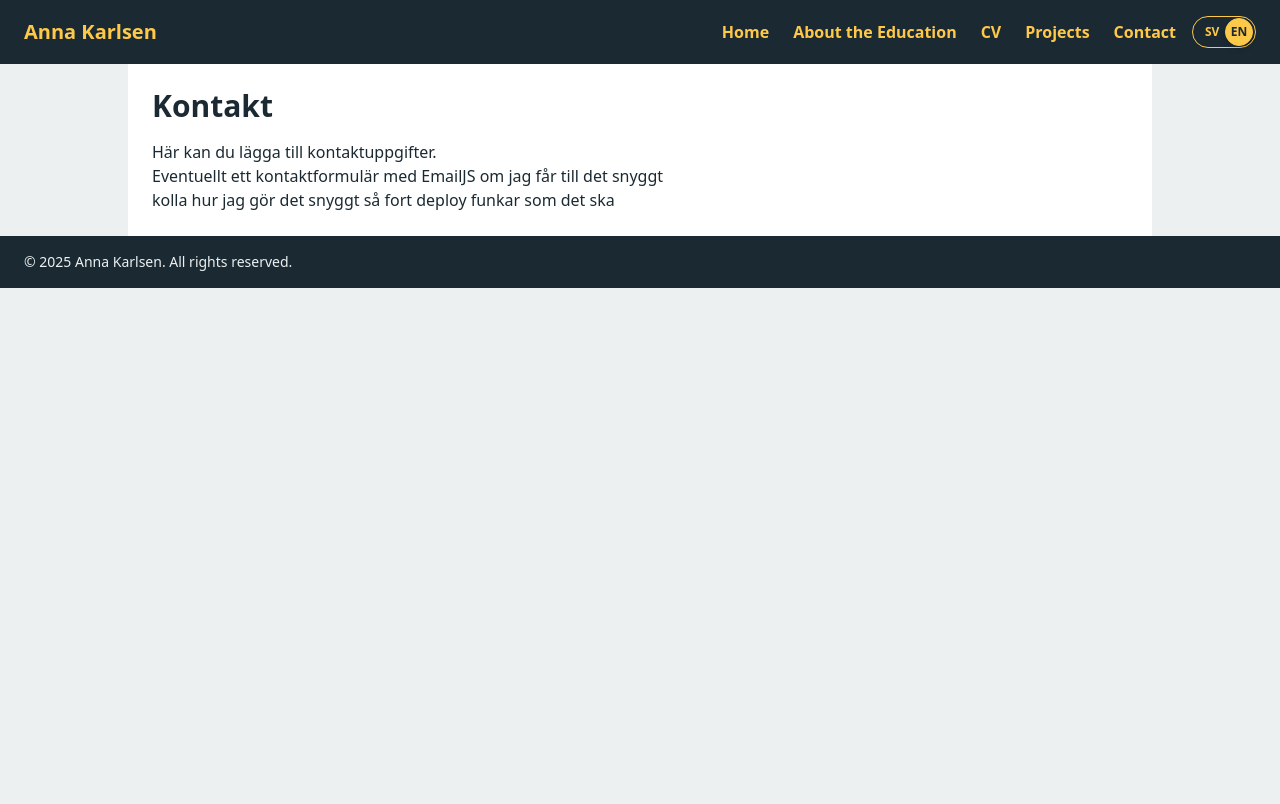
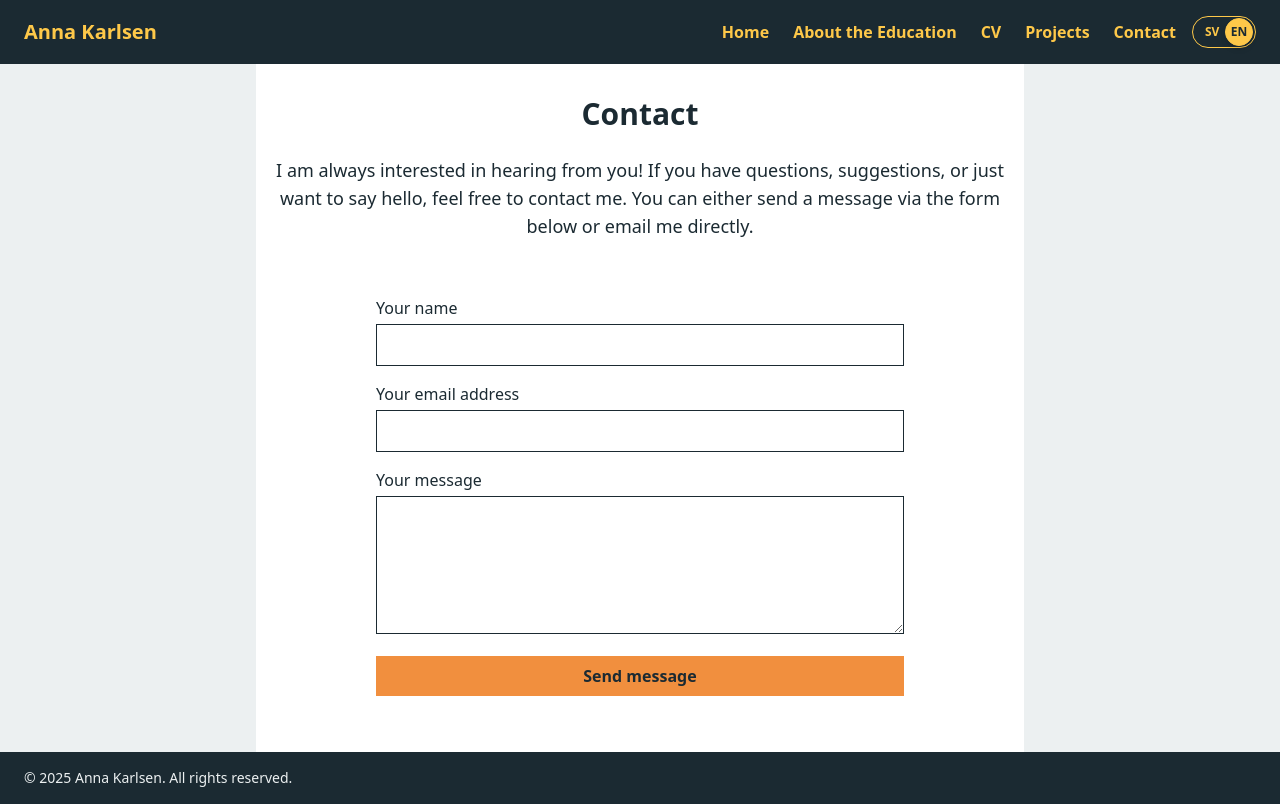
Before and after one commit to annkar73/portfolio-nextjs, a Next.js app: page /en/contact in a window 1280 px wide. Built offline with nearby package versions, Linux system fonts and the light colour scheme.

Commit message:
add contact form

```diff
--- a/package.json
+++ b/package.json
@@ -9,6 +9,7 @@
     "lint": "next lint"
   },
   "dependencies": {
+    "@emailjs/browser": "^4.4.1",
     "@formatjs/intl-localematcher": "^0.6.1",
     "@radix-ui/react-navigation-menu": "^1.2.13",
     "@radix-ui/react-slot": "^1.2.3",
@@ -22,6 +23,7 @@
     "next-intl": "^4.1.0",
     "react": "^19.0.0",
     "react-dom": "^19.0.0",
+    "react-toastify": "^11.0.5",
     "tailwind-merge": "^3.3.0"
   },
   "devDependencies": {
--- a/src/app/[locale]/contact/page.tsx
+++ b/src/app/[locale]/contact/page.tsx
@@ -1,11 +1,16 @@
-// app/contact/page.tsx
-export default function OmPage() {
+import ContactForm from "@/components/ContactForm";
+import { useTranslations } from "next-intl";
+
+export default function ContactPage() {
+  const t = useTranslations("contact");
+
   return (
-    <main className="max-w-5xl mx-auto p-6 bg-white text-[var(--color-foreground)]">
-      <h1 className="text-3xl font-bold mb-4">Kontakt</h1>
-      <p>Här kan du lägga till kontaktuppgifter.</p>
-      <p>Eventuellt ett kontaktformulär med EmailJS om jag får till det snyggt</p>
-      <p>kolla hur jag gör det snyggt så fort deploy funkar som det ska</p>
+    <>
+    <main className="max-w-3xl mx-auto px-4 py-8 bg-white">
+      <h1 className="text-3xl font-bold mb-6 text-center">{t("title")}</h1>
+      <p className="max-w-3xl text-lg mb-8 text-center">{t("intro")}</p>
+      <ContactForm />
     </main>
+    </>
   );
 }
--- a/src/app/[locale]/projects/page.tsx
+++ b/src/app/[locale]/projects/page.tsx
@@ -8,7 +8,7 @@ export default function ProjectsPage() {
 
   return (
     <main className="max-w-5xl mx-auto px-4 py-8 bg-white">
-      <h1 className="text-3xl font-bold mb-8 text-center">{t(`projects.title`)}</h1>
+      <h1 className="text-3xl font-bold mb-6 text-center">{t(`projects.title`)}</h1>
       <p className="text-lg mb-8 text-center">{t(`projects.intro`)}</p>
       {projects.map((project, index) => (
         <ProjectCard key={index} project={project} reverse={index % 2 === 1} />
--- /dev/null
+++ b/src/components/ContactForm.tsx
@@ -0,0 +1,111 @@
+"use client";
+
+import { useState, FormEvent, ChangeEvent } from "react";
+import { toast } from "react-toastify";
+import emailjs from "@emailjs/browser";
+import { useTranslations } from "next-intl";
+
+interface IUserInput {
+  name: string;
+  email: string;
+  message: string;
+}
+
+export default function ContactForm() {
+  const t = useTranslations("contact");
+
+  const [userInput, setUserInput] = useState<IUserInput>({
+    name: "",
+    email: "",
+    message: "",
+  });
+
+  const handleChange = (e: ChangeEvent<HTMLInputElement | HTMLTextAreaElement>) => {
+    const { name, value } = e.target;
+    setUserInput((prev) => ({
+      ...prev,
+      [name]: value,
+    }));
+  };
+
+  const handleSubmit = async (e: FormEvent) => {
+    e.preventDefault();
+
+    const serviceID = process.env.NEXT_PUBLIC_EMAILJS_SERVICE_ID!;
+    const templateID = process.env.NEXT_PUBLIC_EMAILJS_TEMPLATE_ID!;
+    const userID = process.env.NEXT_PUBLIC_EMAILJS_PUBLIC_KEY!;
+
+    try {
+      const emailParams = {
+        name: userInput.name,
+        email: userInput.email,
+        message: userInput.message,
+      };
+
+      const res = await emailjs.send(serviceID, templateID, emailParams, userID);
+
+      if (res.status === 200) {
+        toast.success(t("success"));
+        setUserInput({ name: "", email: "", message: "" });
+      }
+    } catch {
+      toast.error(t("error"));
+    }
+  };
+
+  return (
+    <form
+      onSubmit={handleSubmit}
+      className="w-full max-w-xl mx-auto p-6 bg-white rounded-none space-y-4"
+    >
+      <div>
+        <label className="block mb-1 font-medium">
+          {t("name")}
+        </label>
+        <input
+          type="text"
+          name="name"
+          value={userInput.name}
+          onChange={handleChange}
+          required
+          className="w-full px-4 py-2 rounded-none border border-[var(--color-foreground)] bg-white text-black focus:outline-none focus:ring-2 focus:ring-[var(--color-secondary-accent)]"
+        />
+      </div>
+
+      <div>
+        <label className="block mb-1 font-medium">
+          {t("email")}
+        </label>
+        <input
+          type="email"
+          name="email"
+          value={userInput.email}
+          onChange={handleChange}
+          required
+          className="w-full px-4 py-2 rounded-none border border-[var(--color-foreground)] bg-white text-black focus:outline-none focus:ring-2 focus:ring-[var(--color-secondary-accent)]"
+        />
+      </div>
+
+      <div>
+        <label className="block mb-1 font-medium">
+          {t("message")}
+        </label>
+        <textarea
+          name="message"
+          value={userInput.message}
+          onChange={handleChange}
+          required
+          rows={5}
+          className="w-full px-4 py-2 rounded-none border border-[var(--color-foreground)] bg-white text-black focus:outline-none focus:ring-2 focus:ring-[var(--color-secondary-accent)]"
+        />
+      </div>
+
+      <button
+        type="submit"
+        className="w-full bg-[var(--color-secondary-accent)] hover:bg--[var(--color-background)] text--[var(--color-foreground)] hover:text-[var(--color-foreground)] border--[var(--color-secondary-accent)] hover:border-[var(--color-foreground)] font-semibold py-2 px-4 cursor-pointer rounded-none transition"
+      >
+        {t("submit")}
+      </button>
+    </form>
+  );
+}
--- a/src/messages/en.json
+++ b/src/messages/en.json
@@ -102,31 +102,41 @@
           "degree": "Youth IT Training",
           "school": "AMU",
           "period": "1993-1993",
-          "details": ["Desktop publishing basics using PageMaker and Corel Draw."]
+          "details": [
+            "Desktop publishing basics using PageMaker and Corel Draw."
+          ]
         },
         {
           "degree": "Technical Training for Girls",
           "school": "AMI",
           "period": "1995-1995",
-          "details": ["Introductory technical education focusing on young women. Included basics in electronics, mechanics, and computer handling."]
+          "details": [
+            "Introductory technical education focusing on young women. Included basics in electronics, mechanics, and computer handling."
+          ]
         },
         {
           "degree": "Web and Information Design",
           "school": "Webgesäll",
           "period": "1996-1997",
-          "details": ["Basic training in web design, HTML, and image editing in Photoshop. Also included some project management when needed within my project group."]
+          "details": [
+            "Basic training in web design, HTML, and image editing in Photoshop. Also included some project management when needed within my project group."
+          ]
         },
         {
           "degree": "Digital Communication and Multimedia",
           "school": "Capital School of Multimedia",
           "period": "1997-1998",
-          "details": ["Multimedia education specializing in Motion Graphics Design. Tools included Illustrator, Photoshop, After Effects, and Premiere."]
+          "details": [
+            "Multimedia education specializing in Motion Graphics Design. Tools included Illustrator, Photoshop, After Effects, and Premiere."
+          ]
         },
         {
           "degree": "Business Economics, Mathematics, English, French, German, and Religion",
           "school": "Komvux/NTI-skolan",
           "period": "2009-2010",
-          "details": ["Distance learning in Business Economics A and B, Mathematics A, B and C, English B, French Level 1, German Level 1, and Religion A."]
+          "details": [
+            "Distance learning in Business Economics A and B, Mathematics A, B and C, English B, French Level 1, German Level 1, and Religion A."
+          ]
         },
         {
           "degree": "Welder MMA/111",
@@ -138,7 +148,9 @@
           "degree": "Front End Developer",
           "school": "Medieinstitutet",
           "period": "2023-2025",
-          "details": ["Focus on web development and interaction design. Courses included HTML, CSS/SCSS, JavaScript (intro and advanced), API development, agile project work, UX & usability, graphic tools for UI design, workflows for developers, testing, thesis project, and internships. Supplemented with lectures to provide industry insights and understanding."]
+          "details": [
+            "Focus on web development and interaction design. Courses included HTML, CSS/SCSS, JavaScript (intro and advanced), API development, agile project work, UX & usability, graphic tools for UI design, workflows for developers, testing, thesis project, and internships. Supplemented with lectures to provide industry insights and understanding."
+          ]
         }
       ]
     },
@@ -155,31 +167,41 @@
           "role": "Youth Intern",
           "company": "Tavelmålare Bengt Elde",
           "period": "1993 - 1994",
-          "details": ["Assisted in the studio shop, helped with basic tasks and customer service. Duties included priming paintings, gift wrapping, and selling art and prints."]
+          "details": [
+            "Assisted in the studio shop, helped with basic tasks and customer service. Duties included priming paintings, gift wrapping, and selling art and prints."
+          ]
         },
         {
           "role": "Mural Painting, Workplace Introduction",
           "company": "Berner Sverige",
           "period": "1994 - 1995",
-          "details": ["Workplace introduction initiative. Painted wall murals with Swedish motifs (midsummer, archipelago, etc.) in the company’s hallways and entrance."]
+          "details": [
+            "Workplace introduction initiative. Painted wall murals with Swedish motifs (midsummer, archipelago, etc.) in the company’s hallways and entrance."
+          ]
         },
         {
           "role": "Telephone Operator/Office Assistant",
           "company": "Söderkyl AB",
           "period": "1995 - 1996",
-          "details": ["Received service orders, maintained customer contact, and handled general office tasks."]
+          "details": [
+            "Received service orders, maintained customer contact, and handled general office tasks."
+          ]
         },
         {
           "role": "Office Assistant",
           "company": "Olsten Kontor och Administration",
           "period": "1998 - 2000",
-          "details": ["Office assistant at client locations. Tasks varied depending on client needs."]
+          "details": [
+            "Office assistant at client locations. Tasks varied depending on client needs."
+          ]
         },
         {
           "role": "Office Assistant",
           "company": "Två-Con AB",
           "period": "2000 - 2003",
-          "details": ["Office assistant at client site. Included invoice coding, purchase order registration, administrative tasks, and secretarial duties."]
+          "details": [
+            "Office assistant at client site. Included invoice coding, purchase order registration, administrative tasks, and secretarial duties."
+          ]
         },
         {
           "role": "Customer Service Consultant",
@@ -191,36 +213,69 @@
           "role": "Passport Control Officer",
           "company": "Manpower AB",
           "period": "2007 - 2007",
-          "details": ["Worked at Stockholm harbors on behalf of the Border Police Division in Stockholm County. Controlled passports, and handled entry and exit checks of visas and residence permits."]
+          "details": [
+            "Worked at Stockholm harbors on behalf of the Border Police Division in Stockholm County. Controlled passports, and handled entry and exit checks of visas and residence permits."
+          ]
         },
         {
           "role": "Administrator / Customer Service Representative",
           "company": "LFV Arlanda Parking",
           "period": "2008 - 2008",
-          "details": ["Administered parking permits for employees and travelers. Handled customer complaints."]
+          "details": [
+            "Administered parking permits for employees and travelers. Handled customer complaints."
+          ]
         },
         {
           "role": "Receptionist / Telephone Operator",
           "company": "Swedish National Courts Administration",
           "period": "2010 - 2013",
-          "details": ["Worked at the reception and switchboard at Norrtälje District Court."]
+          "details": [
+            "Worked at the reception and switchboard at Norrtälje District Court."
+          ]
         },
         {
           "role": "Administrative Assistant",
           "company": "Norrtälje Municipality",
           "period": "2018 - 2021",
-          "details": ["Performed administrative duties in various sectors of social services."]
+          "details": [
+            "Performed administrative duties in various sectors of social services."
+          ]
         }
       ]
     },
     "skills": {
       "heading": "Skills",
       "items": [
-        "HTML", "CSS", "JavaScript", "TypeScript", "Vue", "React",
-        "Angular", "Next.js", "Tailwind CSS", "Git & GitHub",
-        "Accessibility (a11y)", "Responsive Design", "Agile/Scrum",
-        "UX/UI Design", "Problem Solving"
+        "HTML",
+        "CSS",
+        "JavaScript",
+        "TypeScript",
+        "Vue",
+        "React",
+        "Angular",
+        "Next.js",
+        "Tailwind CSS",
+        "Git & GitHub",
+        "Accessibility (a11y)",
+        "Responsive Design",
+        "Agile/Scrum",
+        "UX/UI Design",
+        "Problem Solving"
       ]
     }
+  },
+  "contact": {
+    "title": "Contact",
+    "intro": "I am always interested in hearing from you! If you have questions, suggestions, or just want to say hello, feel free to contact me. You can either send a message via the form below or email me directly.",
+    "name": "Your name",
+    "email": "Your email address",
+    "message": "Your message",
+    "submit": "Send message",
+    "success": "Message sent successfully!",
+    "error": "Failed to send message. Please try again later.",
+    "address": "",
+    "GitHub": "GitHub",
+    "LinkedIn": "LinkedIn"
+
   }
 }
--- a/src/messages/sv.json
+++ b/src/messages/sv.json
@@ -264,5 +264,17 @@
         "Problemlösning"
       ]
     }
-  }
-}
+  },
+ "contact": {
+  "title": "Kontakt",
+  "intro": "Jag är alltid intresserad av att höra från dig! Om du har frågor, förslag eller bara vill säga hej, tveka inte att kontakta mig. Du kan antingen skicka ett meddelande via formuläret nedan eller skicka ett e-postmeddelande direkt till mig.",
+    "name": "Ditt namn",
+    "email": "Din e-postadress",
+    "message": "Ditt meddelande",
+    "submit": "Skicka meddelande",
+    "success": "Meddelandet skickades!",
+    "error": "Det gick inte att skicka meddelandet. Försök igen senare.",
+    "address": "",
+    "GitHub": "GitHub",
+    "LinkedIn": "LinkedIn"
+  }}
```
Also changed, not shown: src/app/[locale]/layout.tsx (+12 -0 lines), 1 other file (tests, documents, lock files or other folders). Lines whose indentation alone changed are shown as unchanged.
